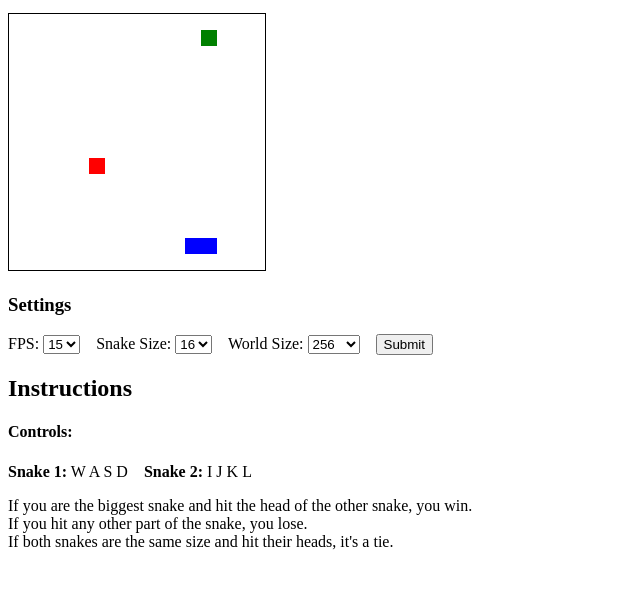
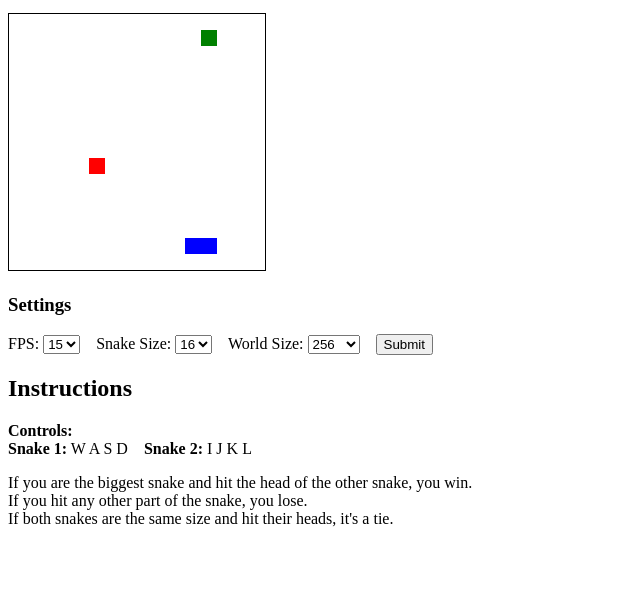
Before and after one commit to afonsocraposo/snakes.js, a plain HTML site: page index.html in a window 1280 px wide. Shown: the part 101-690 px from the top of the page, without its empty margins (0-640 px from the left). Drawn offline with Linux system fonts and the light colour scheme.

Commit message:
Adjusted Controls section

```diff
--- a/index.html
+++ b/index.html
@@ -39,8 +39,9 @@
             <input type="submit" value="Submit">
         </form>
         <h2>Instructions</h2>
-        <h4>Controls:</h4>
         <p>
+        <b>Controls:</b>
+        <br>
         <b>Snake 1:</b> W A S D &nbsp;&nbsp; <b>Snake 2:</b> I J K L
         </p>
         <p>
```
